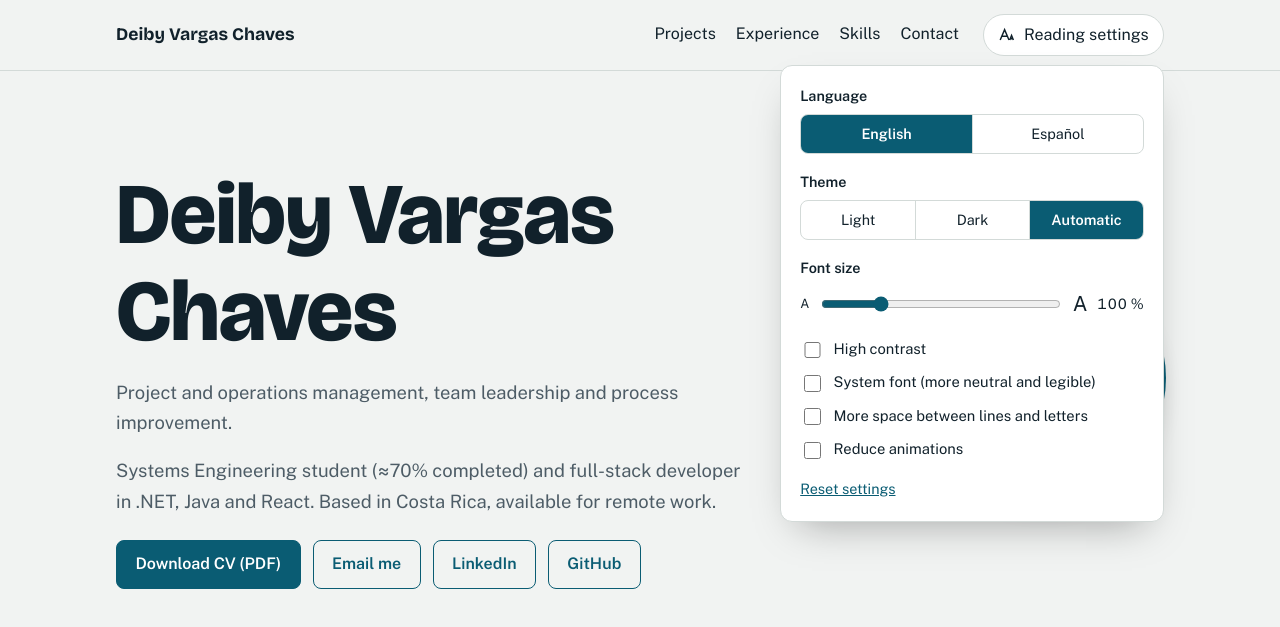
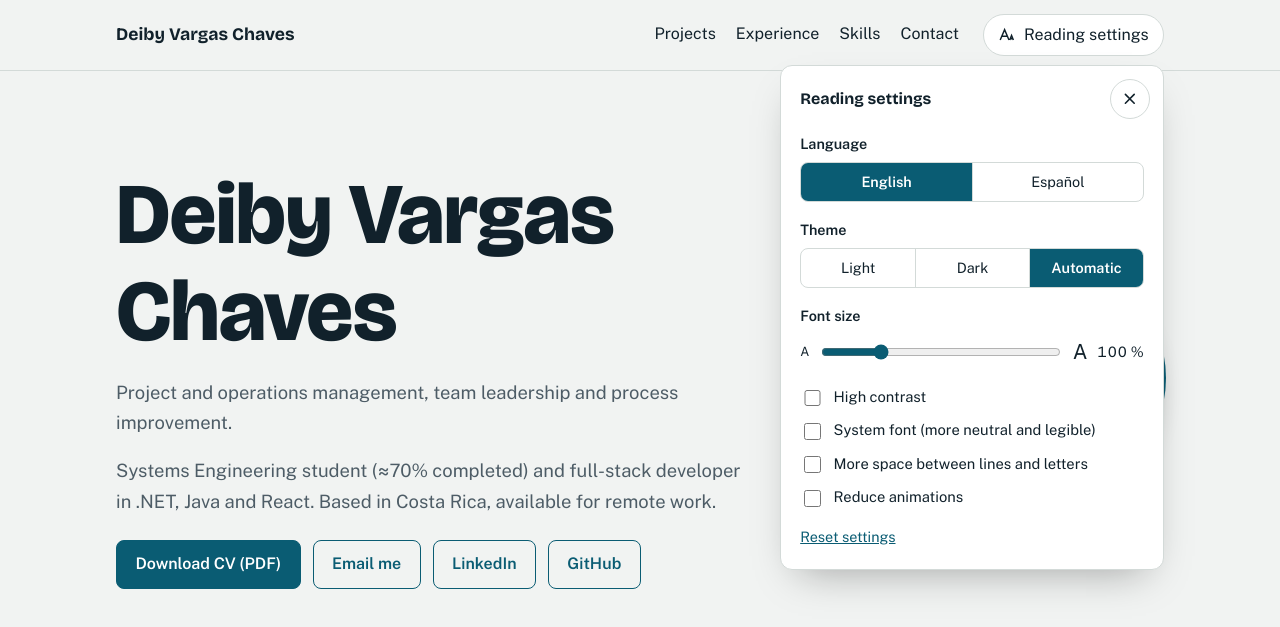
Before and after one commit to DeibyV30884/DeibyV30884.github.io, a plain HTML site: page index.html in a window 1280 px wide. Both pictures are taken after a click on the button "Reading settings". Shown: the top 627 px of the page. Drawn offline with nearby package versions, Linux system fonts and the light colour scheme.

Commit message:
Add close (X) button to reading settings panel

```diff
--- a/app.js
+++ b/app.js
@@ -9,10 +9,10 @@
   var T = {
     en: { btn: 'Reading settings', group: 'Reading settings', theme: 'Theme', light: 'Light', dark: 'Dark', auto: 'Automatic', size: 'Font size',
       contrast: 'High contrast', font: 'System font (more neutral and legible)', spacing: 'More space between lines and letters', motion: 'Reduce animations',
-      lang: 'Language', reset: 'Reset settings' },
+      lang: 'Language', reset: 'Reset settings', close: 'Close settings' },
     es: { btn: 'Ajustes de lectura', group: 'Ajustes de lectura', theme: 'Tema', light: 'Claro', dark: 'Oscuro', auto: 'Automático', size: 'Tamaño de letra',
       contrast: 'Contraste alto', font: 'Letra del sistema (más neutra y legible)', spacing: 'Más espacio entre líneas y letras', motion: 'Reducir animaciones',
-      lang: 'Idioma', reset: 'Restablecer ajustes' },
+      lang: 'Idioma', reset: 'Restablecer ajustes', close: 'Cerrar ajustes' },
   }[lang];
 
   // ---- Ajustes de lectura ----
@@ -54,6 +54,9 @@
       '<svg viewBox="0 0 24 24" fill="none" stroke="currentColor" stroke-width="2" aria-hidden="true"><path d="M3 19 9 5l6 14M5.2 14h7.6M16 19l2.5-6 2.5 6M17 17.5h3"/></svg>' +
       '<span>' + T.btn + '</span></button>' +
       '<div class="aj-panel" id="aj-panel" role="group" aria-label="' + T.group + '" hidden>' +
+      '<div class="aj-head"><strong>' + T.group + '</strong>' +
+      '<button class="aj-close" type="button" aria-label="' + T.close + '">' +
+      '<svg viewBox="0 0 24 24" fill="none" stroke="currentColor" stroke-width="2.2" stroke-linecap="round" aria-hidden="true"><path d="M6 6l12 12M18 6 6 18"/></svg></button></div>' +
       seg('lang', T.lang, [['en', 'English'], ['es', 'Español']]) +
       seg('theme', T.theme, [['light', T.light], ['dark', T.dark], ['auto', T.auto]]) +
       '<fieldset><legend><label for="aj-fs">' + T.size + '</label></legend><div class="range"><span class="a-s" aria-hidden="true">A</span>' +
@@ -88,6 +91,7 @@
       else st[i.name] = i.checked;
       apply();
     });
+    panel.querySelector('.aj-close').addEventListener('click', function () { close(true); });
     panel.querySelector('.aj-reset').addEventListener('click', function () { st = { theme: 'auto', fs: 100, lang: st.lang }; apply(); sync(); });
     document.addEventListener('keydown', function (e) { if (e.key === 'Escape' && !panel.hidden) close(true); });
     document.addEventListener('click', function (e) { if (!panel.hidden && !host.contains(e.target)) close(false); });
--- a/index.html
+++ b/index.html
@@ -32,7 +32,7 @@
   <link rel="preconnect" href="https://fonts.googleapis.com">
   <link rel="preconnect" href="https://fonts.gstatic.com" crossorigin>
   <link rel="stylesheet" href="https://fonts.googleapis.com/css2?family=Bricolage+Grotesque:opsz,wght@12..96,500..800&family=Public+Sans:wght@400;600&display=swap">
-  <link rel="stylesheet" href="/style.css?v=6f3114f4">
+  <link rel="stylesheet" href="/style.css?v=5e21a5b2">
   <script src="/init.js?v=167ae268"></script>
 </head>
 <body>
@@ -192,6 +192,6 @@
     <a href="https://github.com/DeibyV30884" target="_blank" rel="noopener">GitHub</a> ·
     <a href="https://www.linkedin.com/in/deiby-vargas-chaves-239839258/" target="_blank" rel="noopener">LinkedIn</a></div>
   </footer>
-  <script src="/app.js?v=d0865c1b"></script>
+  <script src="/app.js?v=12d79779"></script>
 </body>
 </html>
--- a/style.css
+++ b/style.css
@@ -59,6 +59,11 @@ a:hover{text-decoration-thickness:2px}
 .aj-btn svg{width:1.1em;height:1.1em}
 .aj-panel{position:absolute;right:0;top:calc(100% + .6rem);z-index:50;width:min(24rem,calc(100vw - 2.5rem));background:var(--surface);border:1px solid var(--line);border-radius:12px;padding:1.1rem 1.2rem 1.2rem;box-shadow:0 18px 40px -18px rgba(0,0,0,.35)}
 .aj-panel[hidden]{display:none}
+.aj-head{display:flex;align-items:center;justify-content:space-between;gap:1rem;margin:-.3rem -.4rem .8rem 0}
+.aj-head strong{font-family:var(--head);font-size:1rem}
+.aj-close{display:grid;place-items:center;width:2.5rem;height:2.5rem;border:1px solid var(--line);border-radius:50%;background:var(--surface);color:var(--ink);cursor:pointer;padding:0}
+.aj-close:hover{border-color:var(--primary);color:var(--primary)}
+.aj-close svg{width:1.1rem;height:1.1rem}
 .aj-panel fieldset{border:0;padding:0;margin:0 0 1rem}
 .aj-panel legend{font-weight:600;font-size:.9rem;margin-bottom:.4rem;padding:0}
 .seg{display:flex;border:1px solid var(--line);border-radius:8px;overflow:hidden}
```
Also changed, not shown: 404.html (+1 -1 lines), es/index.html (+2 -2 lines), es/proyectos/alimentico.html (+2 -2 lines), es/proyectos/citas-expedientes.html (+2 -2 lines), es/proyectos/coraje-esperanza.html (+2 -2 lines), es/proyectos/entregas.html (+2 -2 lines), projects/alimentico.html (+2 -2 lines), projects/appointments-records.html (+2 -2 lines), projects/coraje-esperanza.html (+2 -2 lines), projects/delivery-platform.html (+2 -2 lines).
